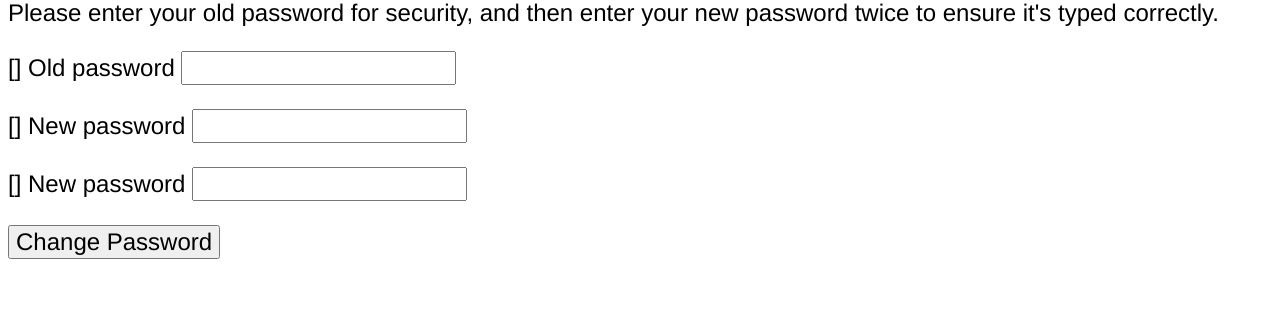
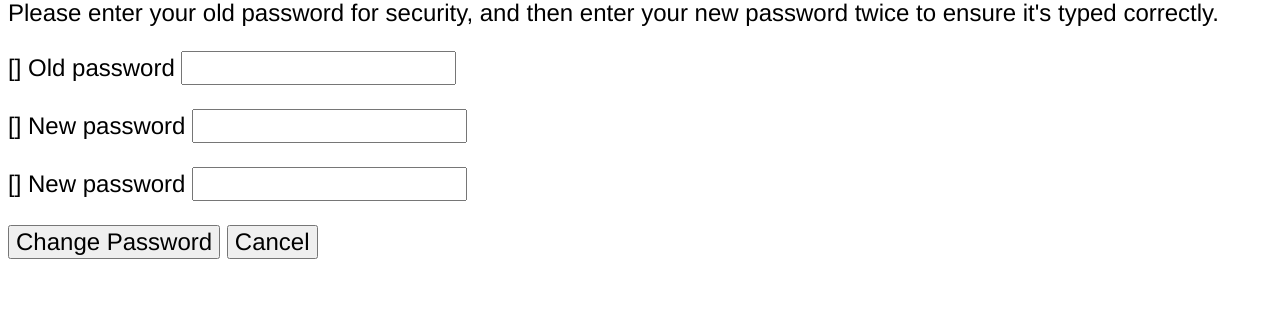
Before and after one commit to eallrich/checkniner, a Django app: template cotracker/templates/checkouts/password_change_form.html in a window 1280 px wide. Shown: the part 157-487 px from the top of the page. Run offline with Django 3.2, Linux system fonts and the light colour scheme; the template is opened without the code that fills it, so the values that code supplies are empty, except form fields; tables that the repository leaves empty hold one stand-in row (values such as "Sample post"); form fields are guessed from the names that the template uses.

Commit message:
Add a cancel button
Associated with #7

```diff
--- a/cotracker/templates/checkouts/password_change_form.html
+++ b/cotracker/templates/checkouts/password_change_form.html
@@ -25,6 +25,7 @@
 </div>
 
 <input type="submit" value="Change Password" />
+<a class="fake-button" href="{% url 'checkout_filter' %}"><input type="button" value="Cancel" /></a>
 
 <script type="text/javascript">document.getElementById("id_old_password").focus();</script>
 </form>
```
